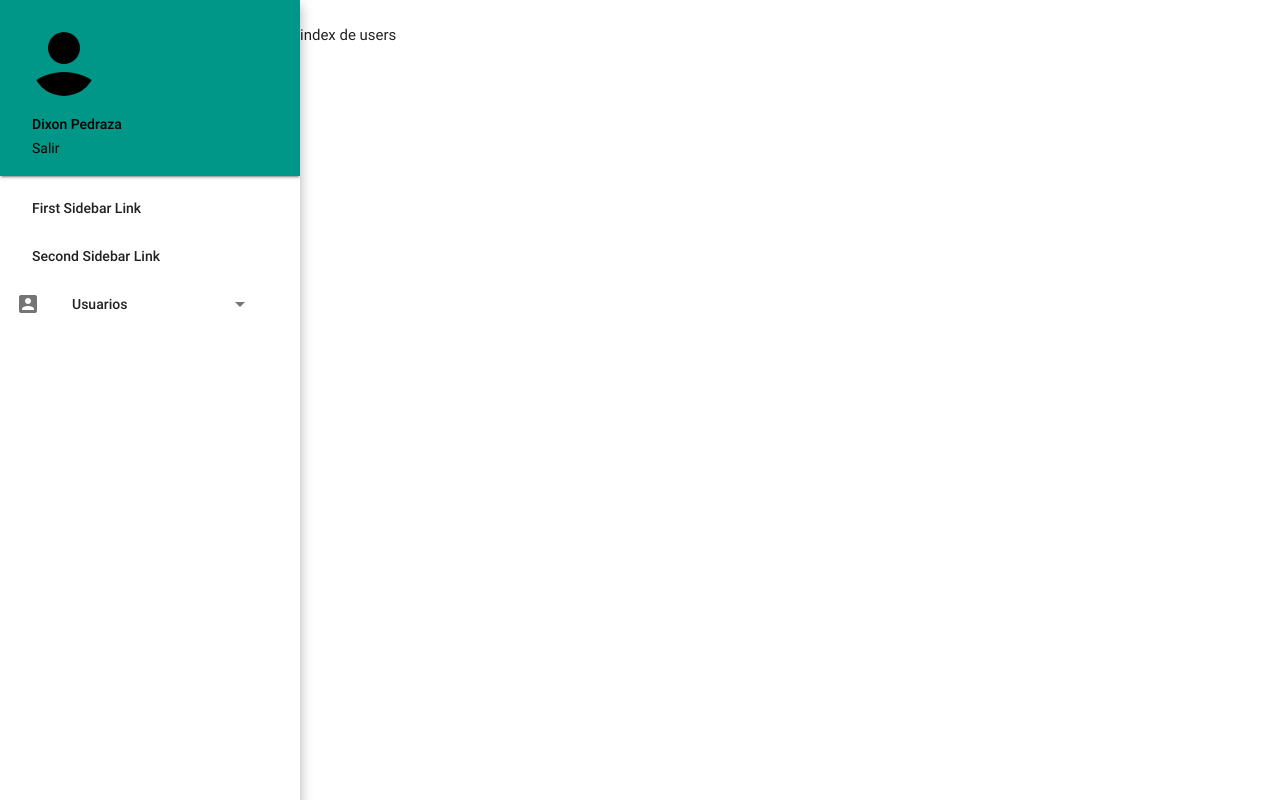
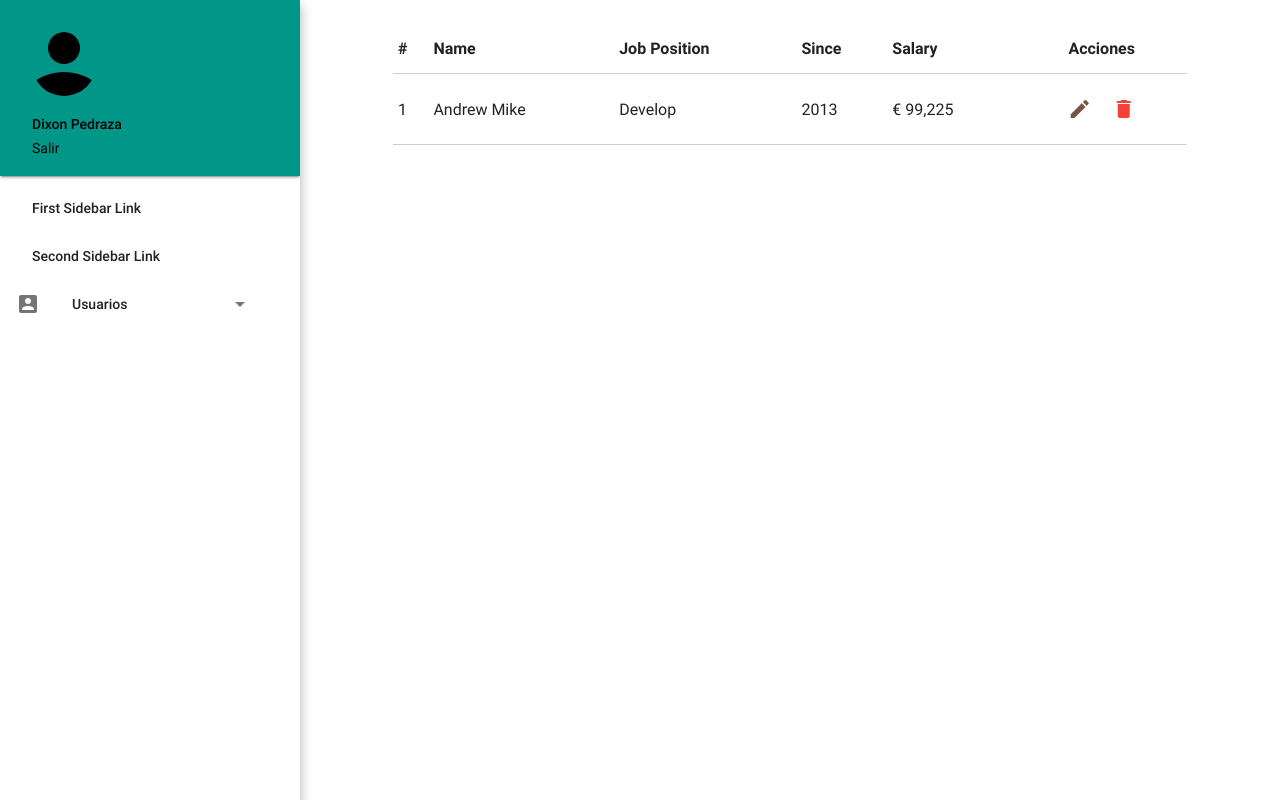
Before and after one commit to pedrazadixon/cakephp_materializecss, a CakePHP app: the page made by app/View/Users/index.ctp in a window 1280 px wide. Run offline with PHP 8.4 and a stand-in for CakePHP, Linux system fonts and the light colour scheme; the template is opened without the code that fills it, so the values that code supplies are empty; some libraries are stand-ins or nearby versions.

Commit message:
platilla de tabla y ajustes en js (margin de tooltip)

```diff
--- a/app/View/Users/index.ctp
+++ b/app/View/Users/index.ctp
@@ -1 +1,69 @@
-index de users
+<style>
+.material-tooltip {
+  padding: 10px 8px;
+  font-size: 1rem;
+  z-index: 2000;
+  background-color: transparent;
+  border-radius: 2px;
+  color: #fff;
+  min-height: 1px;
+  line-height: 120%;
+  opacity: 0;
+  position: absolute;
+  text-align: center;
+  max-width: calc(100% - 4px);
+  overflow: hidden;
+  left: 0;
+  top: 50px;
+  pointer-events: none;
+  visibility: hidden;
+}
+}
+</style>
+
+<script>
+  tooltipVerticalMovement = '2px';
+</script>
+
+
+
+<div class="row">
+  <div class="col m10 offset-m1">
+
+    <table class="bordered">
+        <thead>
+            <tr>
+                <th>#</th>
+                <th>Name</th>
+                <th>Job Position</th>
+                <th>Since</th>
+                <th>Salary</th>
+                <th class="center">Acciones</th>
+            </tr>
+        </thead>
+        <tbody>
+            <tr>
+                <td>1</td>
+                <td>Andrew Mike</td>
+                <td>Develop</td>
+                <td>2013</td>
+                <td>€ 99,225</td>
+                <td class="center">
+                  <a class="btn-floating transparent z-depth-0 tooltipped" data-position="top" data-delay="50" data-tooltip="Editar">
+                    <i class="material-icons brown-text">edit</i>
+                  </a>
+                  <a class="btn-floating transparent z-depth-0 tooltipped" data-position="top" data-delay="50" data-tooltip="Eliminar">
+                    <i class="material-icons red-text">delete</i>
+                  </a>
+                </td>
+            </tr>
+        </tbody>
+    </table>
+
+  </div>
+</div>
+
+
+<script>
+
+</script>
```
Also changed, not shown: app/webroot/js/materialize.js.
